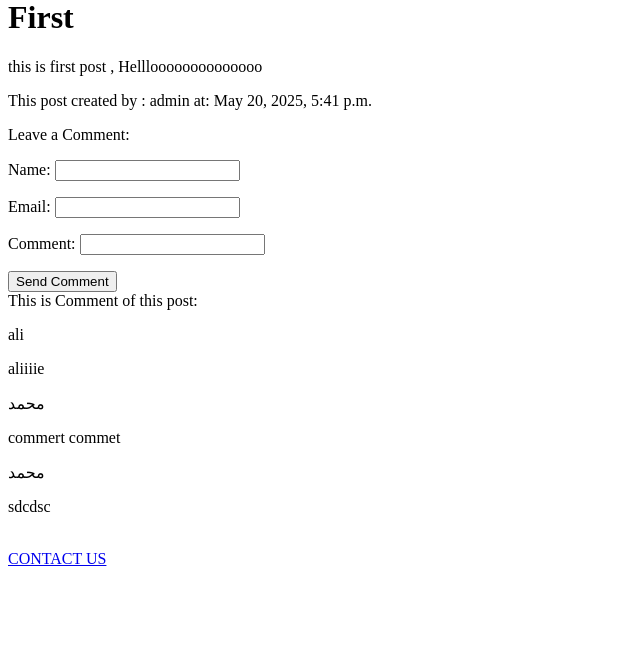
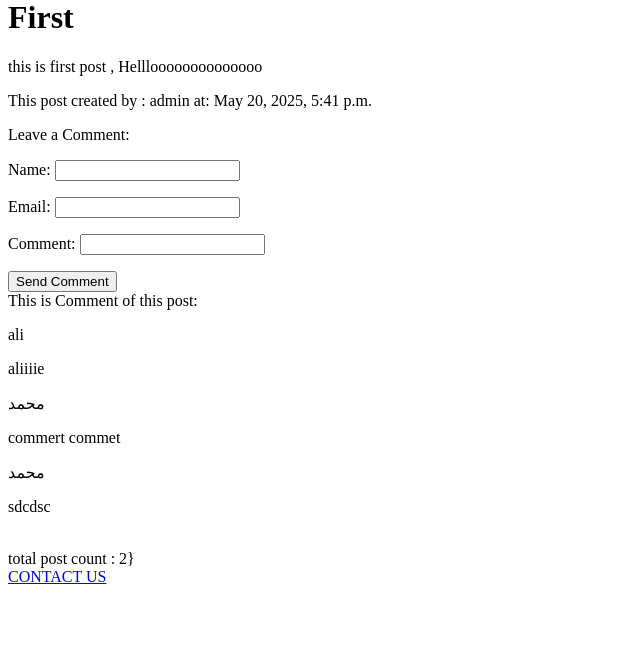
Before and after one commit to SirvanZeroOne/Django_Blog, a Django app: template blog/templates/post_detail.html in a window 1280 px wide. Shown: the part 22-674 px from the top of the page, without its empty margins (0-640 px from the left). Run offline with Django 5.2, Linux system fonts and the light colour scheme; the template is opened without the code that fills it: values that come from a table or form of the project are taken from there, others are empty; data comes from the database, SQL or seed files in the repository.

Commit message:
add custom tags

```diff
--- a/blog/templates/Home.html
+++ b/blog/templates/Home.html
@@ -1,5 +1,7 @@
 <!DOCTYPE html>
-<html lang="en">
+
+{% load my_tags %}
+<html lang="en" xmlns="http://www.w3.org/1999/html">
 <head>
     <meta charset="UTF-8">
     <title>
@@ -14,6 +16,9 @@
 {% endblock %}
 {% block comment %}
 {% endblock %}
+</br>
+
+total post count : {%total_count%}}
 
 </br>
 <a href=" {% url 'contact_us' %}" > CONTACT US</a>
--- a/blog/templates/post_list.html
+++ b/blog/templates/post_list.html
@@ -1,9 +1,11 @@
 {% extends 'Home.html' %}
+{% load my_tags %}
+
 
 {% block content %}
 {% for post in posts %}
 <h1><a href=" {{ post.get_absolute_url }}">{{post.title}}</a></h1>
-tags:
+{% tag_label  post.tags.all.count %}
 {% for tag in post.tags.all %}
 <a href="{% url 'index_tag' tag.slug %}">{{ tag.slug }}</a>
 {% if not forloop.last %},{% endif %}
--- /dev/null
+++ b/blog/templatetags/my_tags.py
@@ -0,0 +1,16 @@
+from django import template
+from ..models import Post
+
+register = template.Library()
+
+@register.simple_tag
+def total_count():
+    return Post.objects.filter(status='published').count()
+
+
+@register.simple_tag
+def tag_label(tag_count):
+    if tag_count > 1:
+        return 'Tags: '
+    else:
+        return 'Tag: '
```
Also changed, not shown: blog/templatetags/__init__.py (added).
